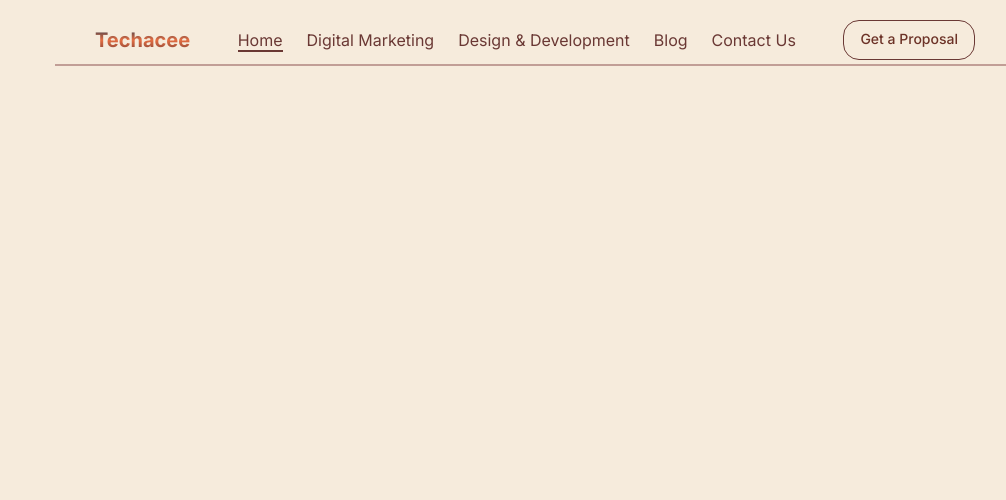
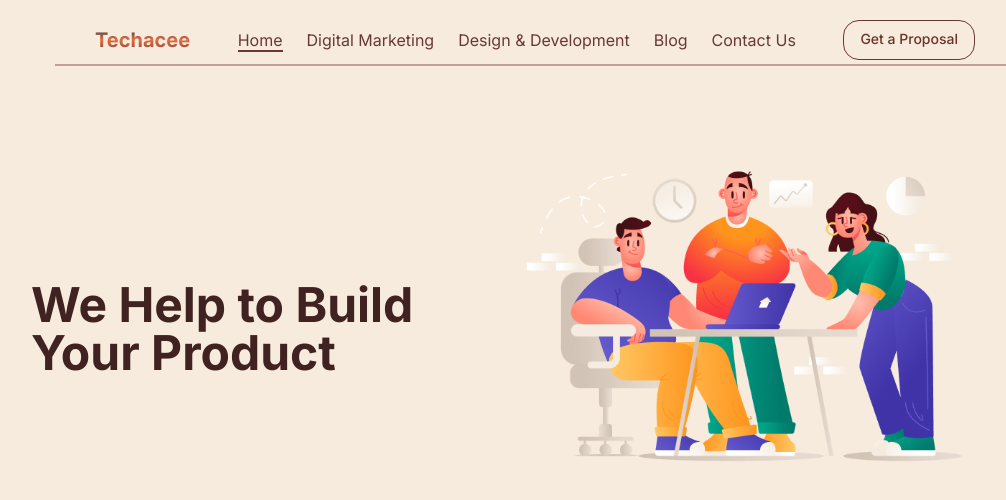
Before and after one commit to Agent-006/digitalbroo, a Next.js app: page / in a window 1280 px wide. Shown: the top 500 px of the page, without its empty margins (105-1111 px from the left). Built offline with nearby package versions, Linux system fonts and the light colour scheme.

Commit message:
chores: -> chores<Hero>

```diff
--- a/src/app/page.tsx
+++ b/src/app/page.tsx
@@ -1,11 +1,11 @@
-// import Hero from "@/components/shared/Hero";
+import Hero from "@/components/shared/Hero";
 
 
 
 export default function Home() {
   return (
     <div className="flex flex-col h-auto mb-20">
-      {/* <Hero/> */}
+      <Hero/>
     </div>
   );
 }
--- a/src/components/shared/Hero.tsx
+++ b/src/components/shared/Hero.tsx
@@ -0,0 +1,18 @@
+import Image from 'next/image';
+import React from 'react';
+
+const Hero = () => {
+  return (
+    <div className="flex flex-col lg:flex-row items-center lg:justify-start justify-center lg:px-28 md:px-14 px-4 mt-16 gap-0  mx-5">
+      <div className="flex items-start  p-1 lg:w-[30rem] w-full h-72 lg:h-auto mt-5">
+        <p className="lg:text-5xl md:text-4xl text-3xl font-bold text-[#402321] text-left">We Help to Build <br/>
+        Your Product</p>
+      </div>
+      <div className="flex justify-center items-center p-6 lg:w-2/3 w-full h-72 lg:h-auto">
+        <Image src="/component8.png" alt="hero img" width={500} height={500} className="max-w-full h-auto"/>
+      </div>
+    </div>
+  );
+};
+
+export default Hero;
```
